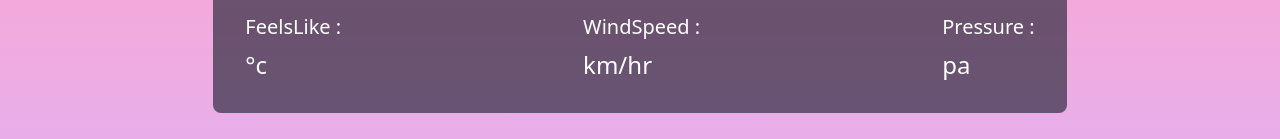
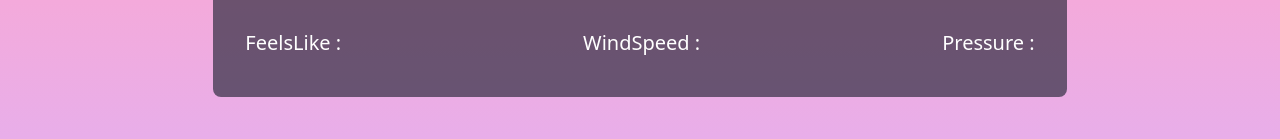
Before and after one commit to Ram-Timilsina/weather-app, a plain HTML site: page index.html in a window 1280 px wide. Shown: the part 465-604 px from the top of the page. Drawn offline with nearby package versions, Linux system fonts and the light colour scheme.

Commit message:
Update index.html

```diff
--- a/index.html
+++ b/index.html
@@ -62,17 +62,17 @@
         <div>
           <p class="text-xl">FeelsLike :</p>
           <div class="flex "><p class="text-2xl mt-2" id="feel"></p>
-            <p class="text-2xl mt-2">°c</p></div>
+            <p class="text-2xl mt-2"></p></div>
         </div>
         <div>
           <p class="text-xl">WindSpeed :</p>
           <div class="flex"><p class="text-2xl mt-2" id="wind"></p>
-            <p class="text-2xl mt-2">km/hr</p></div>
+            <p class="text-2xl mt-2"></p></div>
         </div>
         <div>
           <p class="text-xl" >Pressure :</p>
           <div class="flex"><p class="text-2xl mt-2" id="pressur"></p>
-            <p class="text-2xl mt-2">pa</p></div>
+            <p class="text-2xl mt-2"></p></div>
         </div>
       </div>
     </div>
```
